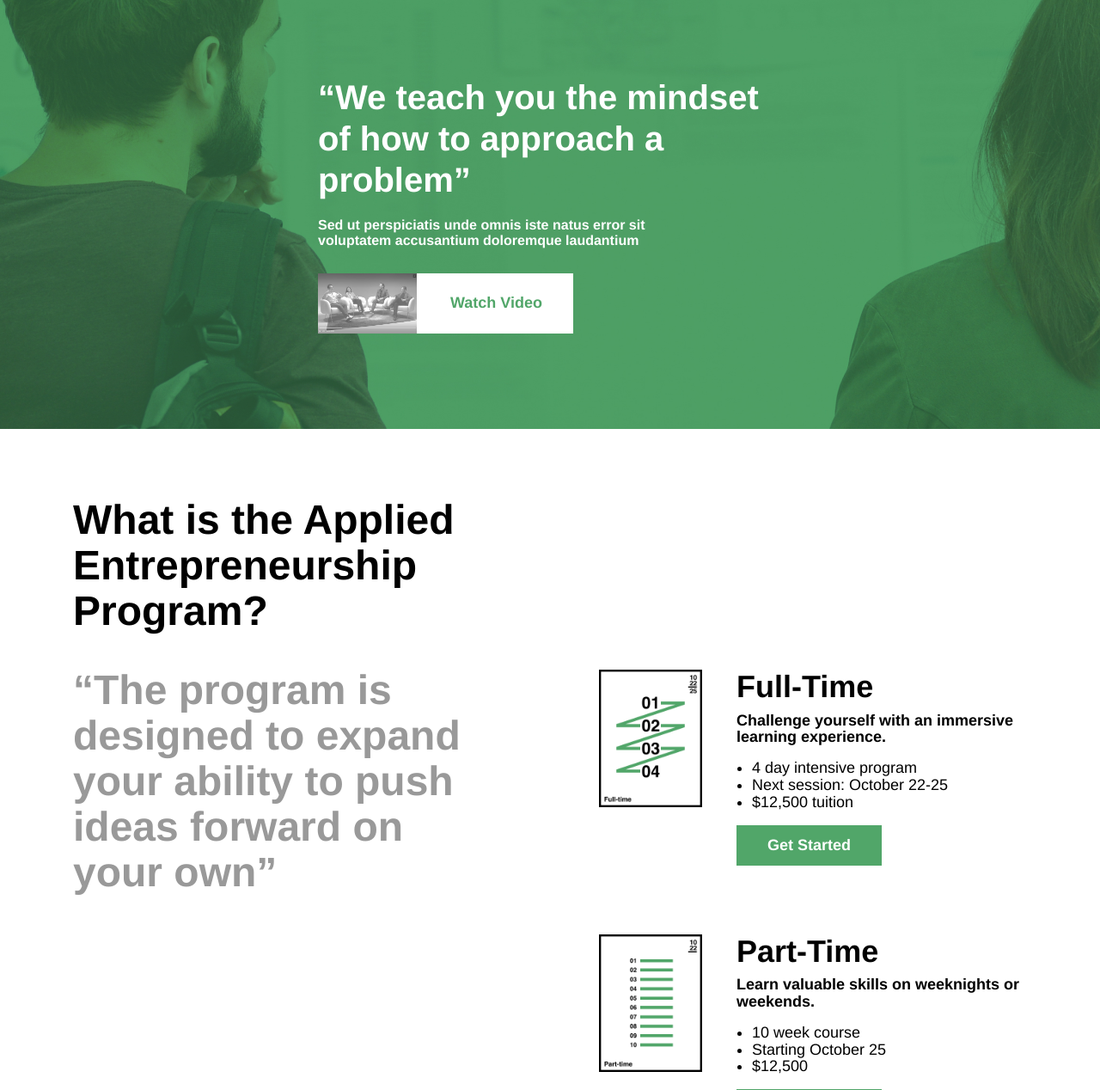
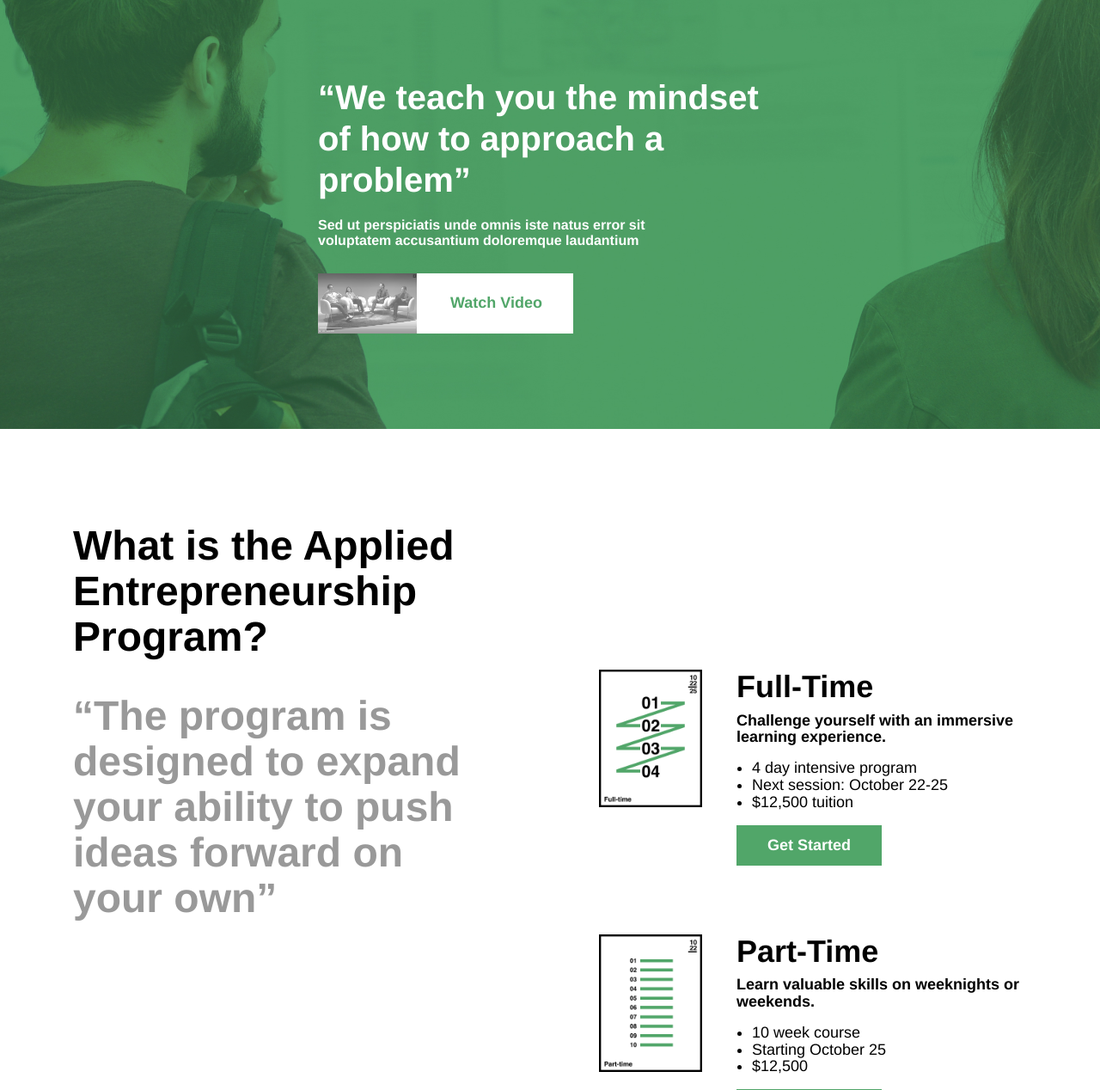
Before and after one commit to AlexanderPease/ae-flask, a Flask app: page / in a window 1280 px wide. Shown: the part 71-1339 px from the top of the page at 86% size. Run offline with Flask 2, Linux system fonts and the light colour scheme; some libraries are stand-ins or nearby versions.

Commit message:
Sticky left columns for QA sections

```diff
--- a/app/static/css/styles.css
+++ b/app/static/css/styles.css
@@ -70,7 +70,10 @@ input::placeholder {
   margin-top: 80px;
   margin-bottom: 60px; }
   .section-qa .qa-left {
-    margin-right: 42px; }
+    margin-right: 42px;
+    position: sticky;
+    top: 70px;
+    padding-top: 30px; }
   .section-qa .qa-right {
     margin-left: 42px;
     margin-top: 200px; }
--- a/app/static/sass/base.scss
+++ b/app/static/sass/base.scss
@@ -100,6 +100,9 @@ input::placeholder {
     $col-margin: 42px;
     .qa-left {
         margin-right: $col-margin;
+        position: sticky;
+        top: 70px; // Ugly, height of navbar
+        padding-top: 30px;
     }
 
     .qa-right {
```
